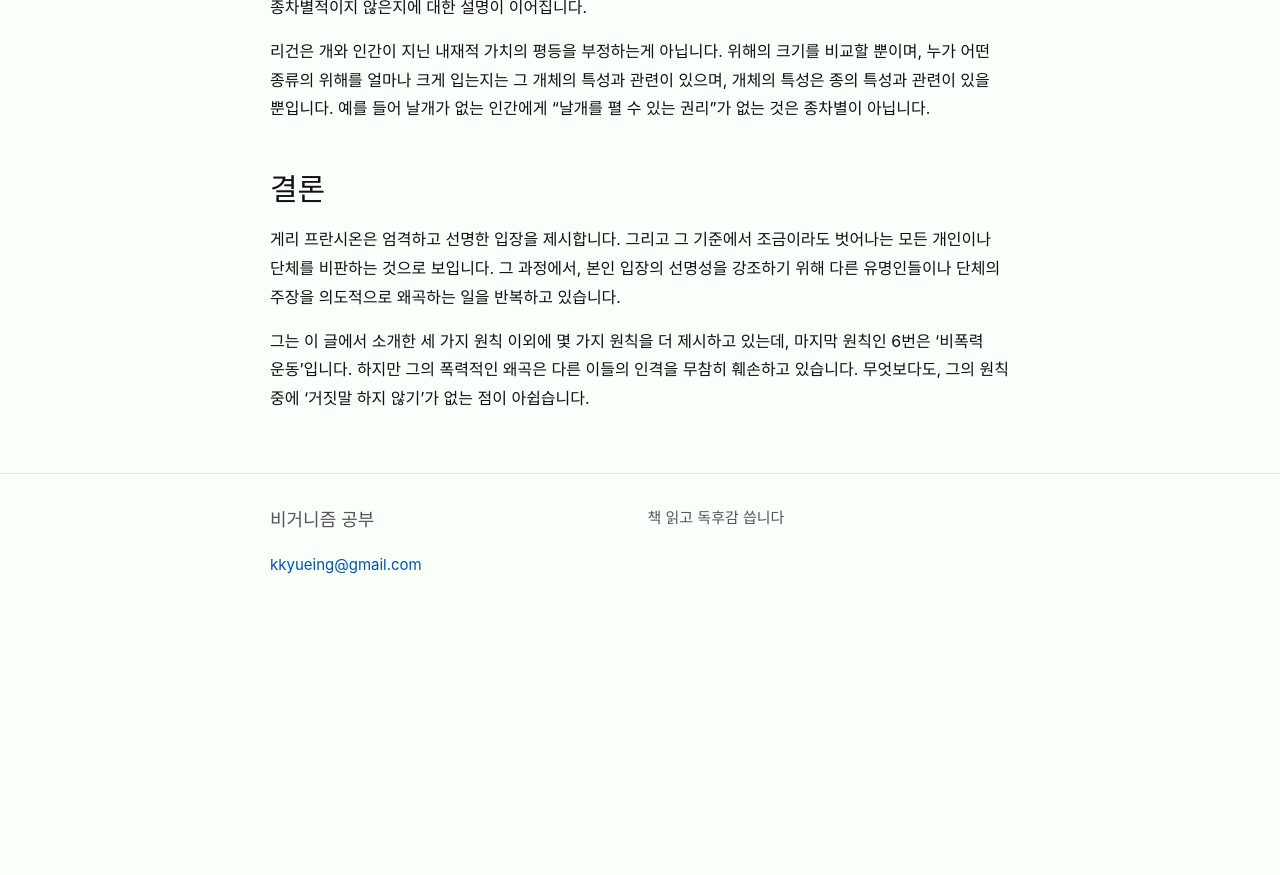
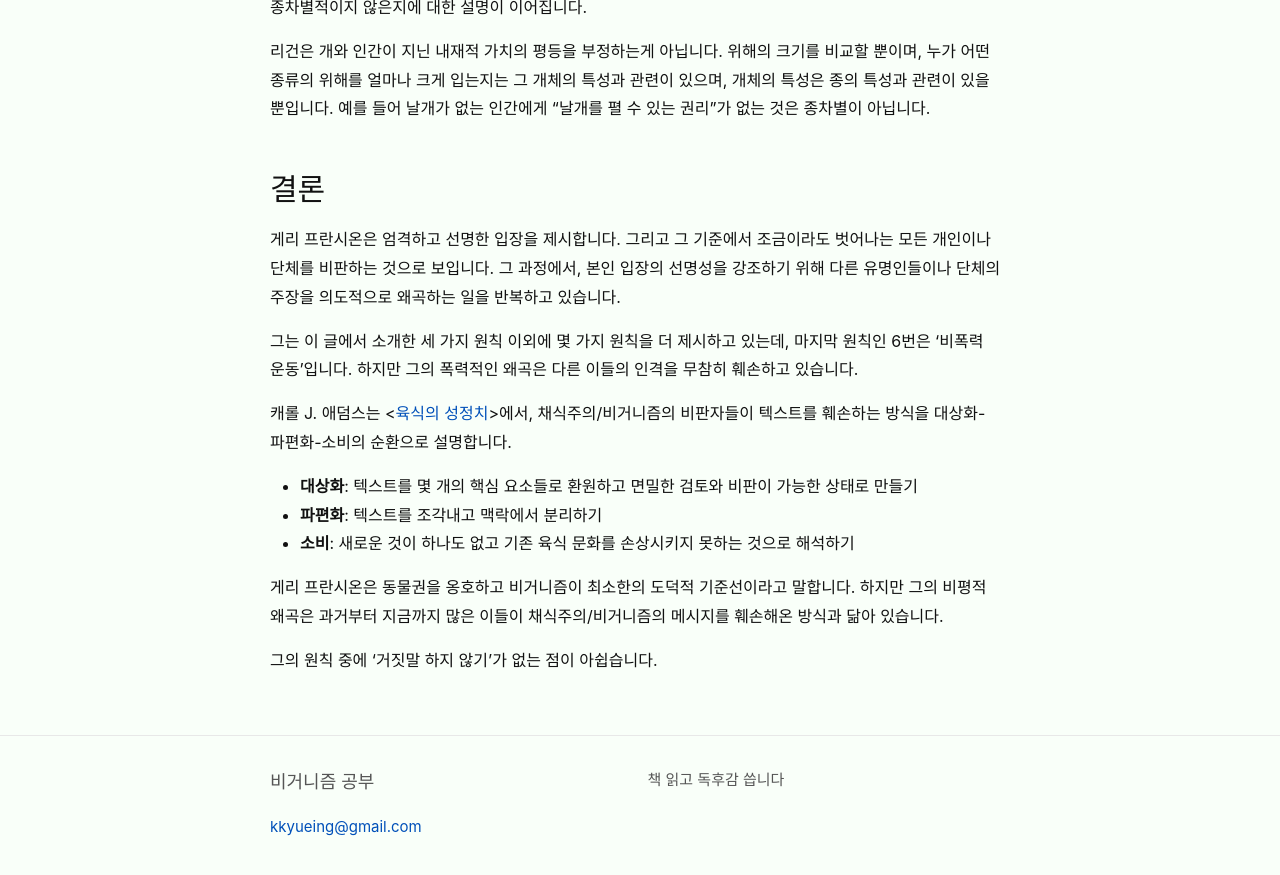
Before and after one commit to veganstudies/veganstudies.github.io, a Jekyll site: the page built from _posts/2020-03-04-on-gary-francione.md, in a window 1280 px wide and 900 px high, scrolled down 6497 px. Shown: the top 875 px of the window. Built offline with Jekyll 4.4.1, drawn with Linux system fonts in a browser that asks for light colours; before the commit the page ends 7135 px from its top, so only the background shows below that; some of the changed text lies outside the part shown.

Commit message:
Update 2020-03-04-on-gary-francione.md

```diff
--- a/_posts/2020-03-04-on-gary-francione.md
+++ b/_posts/2020-03-04-on-gary-francione.md
@@ -17,7 +17,7 @@ date: 2020-03-04 01:00:00 +0900
 
 ## 프란시온의 폐지론
 
-프란시온의 입장은 2015년에 나온 \<동물권: 폐지론적 접근\>에 잘 정리되어 있어요. 동물 착취를 그저 규제만 해서는 안되고 완전히 폐지해야 하며 규제에 대한 논의를 하는 것은 그 자체로 부도덕하다고 말합니다. [비거니즘](/terms/veganism.html)의 실천이 도덕적 하한선이며, 엄격한 비건이 아닌 모든 다른 선택지는 다 부도덕하다고 말합니다.
+프란시온의 입장은 2015년에 나온 \<동물권: 폐지론적 접근\>에 잘 정리되어 있어요. 동물 착취를 그저 규제만 해서는 안되고 완전히 폐지해야 하며 규제에 대한 논의를 하는 것은 그 자체로 부도덕하다고 말합니다. [비거니즘](/terms/veganism.html)의 실천이 도덕적 기준선이며, 엄격한 비건이 아닌 모든 다른 선택지는 다 부도덕하다고 말합니다.
 
 그의 입장은 피터 싱어와 톰 리건의 입장에서 더 선명한 지점들만 취해서 합친 후 이를 더 선명하게 만들어 놓은 형태입니다. 우선 싱어와 리건의 입장을 간단하게 요약하면 이래요.
 
@@ -143,4 +143,14 @@ DxE 공식 홈페이지의 글 [사회적 변화는 끈적거리는 계단이다
 
 게리 프란시온은 엄격하고 선명한 입장을 제시합니다. 그리고 그 기준에서 조금이라도 벗어나는 모든 개인이나 단체를 비판하는 것으로 보입니다. 그 과정에서, 본인 입장의 선명성을 강조하기 위해 다른 유명인들이나 단체의 주장을 의도적으로 왜곡하는 일을 반복하고 있습니다.
 
-그는 이 글에서 소개한 세 가지 원칙 이외에 몇 가지 원칙을 더 제시하고 있는데, 마지막 원칙인 6번은 '비폭력 운동'입니다. 하지만 그의 폭력적인 왜곡은 다른 이들의 인격을 무참히 훼손하고 있습니다. 무엇보다도, 그의 원칙 중에 '거짓말 하지 않기'가 없는 점이 아쉽습니다.
+그는 이 글에서 소개한 세 가지 원칙 이외에 몇 가지 원칙을 더 제시하고 있는데, 마지막 원칙인 6번은 '비폭력 운동'입니다. 하지만 그의 폭력적인 왜곡은 다른 이들의 인격을 무참히 훼손하고 있습니다.
+
+캐롤 J. 애덤스는 \<[육식의 성정치](/2020/01/15/the-sexual-politics-of-meat.html)\>에서, 채식주의/비거니즘의 비판자들이 텍스트를 훼손하는 방식을 대상화-파편화-소비의 순환으로 설명합니다.
+
+- **대상화**: 텍스트를 몇 개의 핵심 요소들로 환원하고 면밀한 검토와 비판이 가능한 상태로 만들기
+- **파편화**: 텍스트를 조각내고 맥락에서 분리하기
+- **소비**: 새로운 것이 하나도 없고 기존 육식 문화를 손상시키지 못하는 것으로 해석하기
+
+게리 프란시온은 동물권을 옹호하고 비거니즘이 최소한의 도덕적 기준선이라고 말합니다. 하지만 그의 비평적 왜곡은 과거부터 지금까지 많은 이들이 채식주의/비거니즘의 메시지를 훼손해온 방식과 닮아 있습니다.
+
+그의 원칙 중에 '거짓말 하지 않기'가 없는 점이 아쉽습니다.
```
